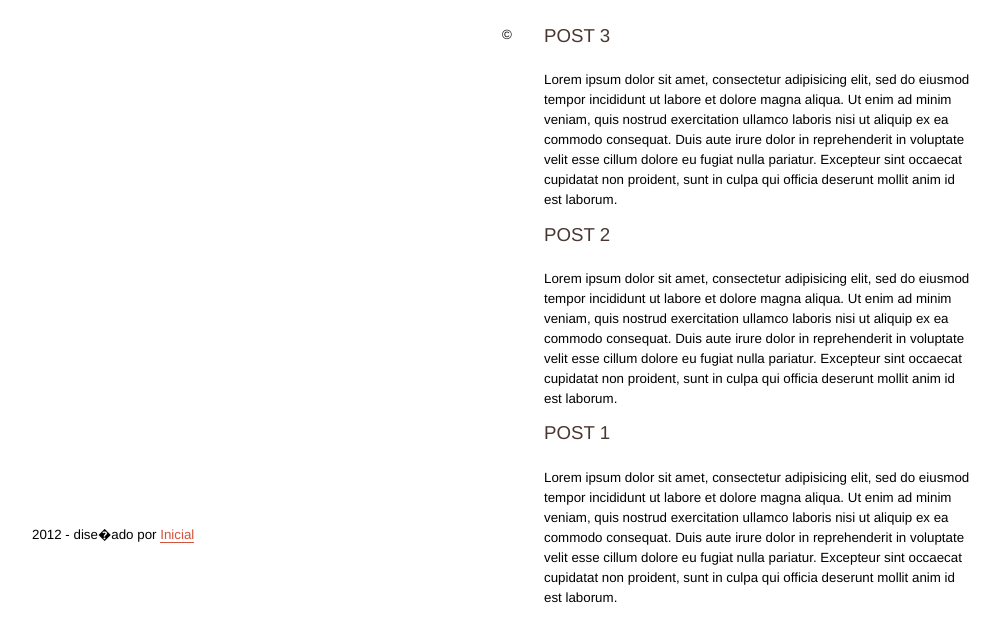
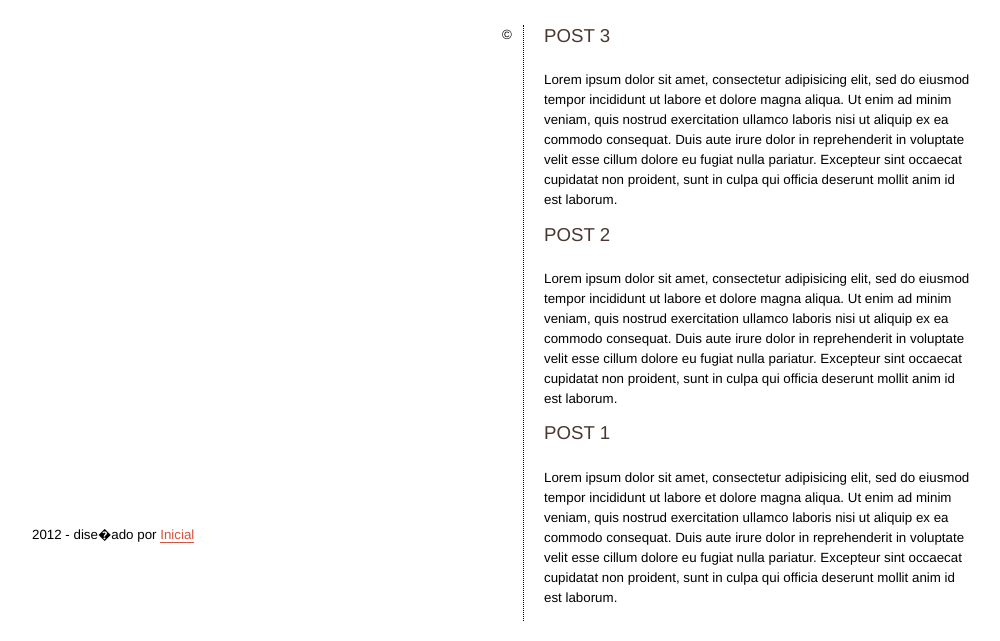
Before and after one commit to tomeutomasmunoz/inicialApellido, a plain HTML site: page index.html in a window 1280 px wide. Shown: the part 111-752 px from the top of the page, without its empty margins (138-1138 px from the left). Drawn offline with Linux system fonts and the light colour scheme.

Commit message:
Se introducen los punteados en la barra derecha y en el footer

```diff
--- a/style.css
+++ b/style.css
@@ -29,7 +29,7 @@
 	width: 428px;
 	padding-left: 20px;
 	margin: 0 0 20px 0px;
-	//border-left: 1px dotted #000;
+	border-left: 1px dotted #000;
 }
 
 
```
